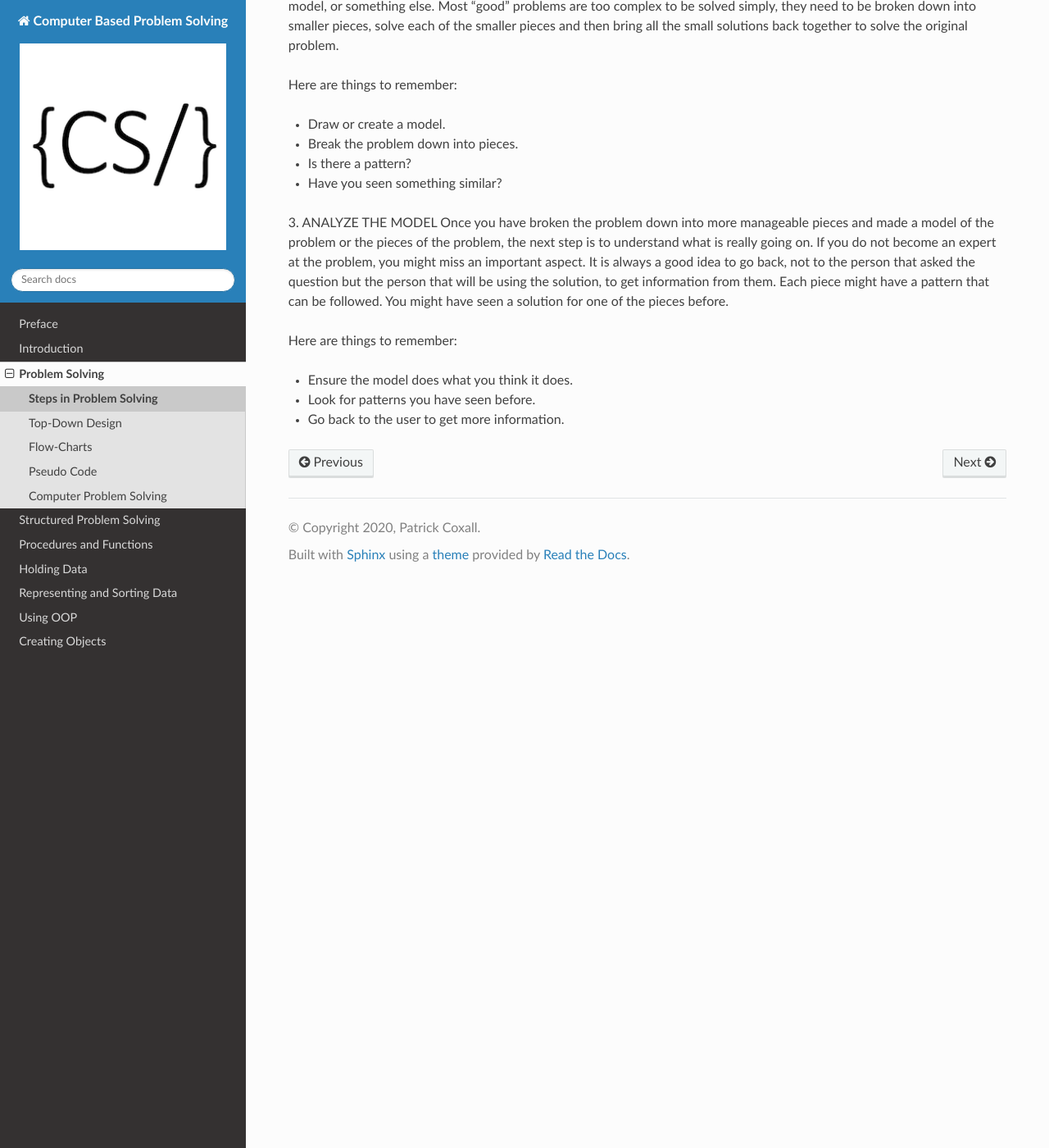
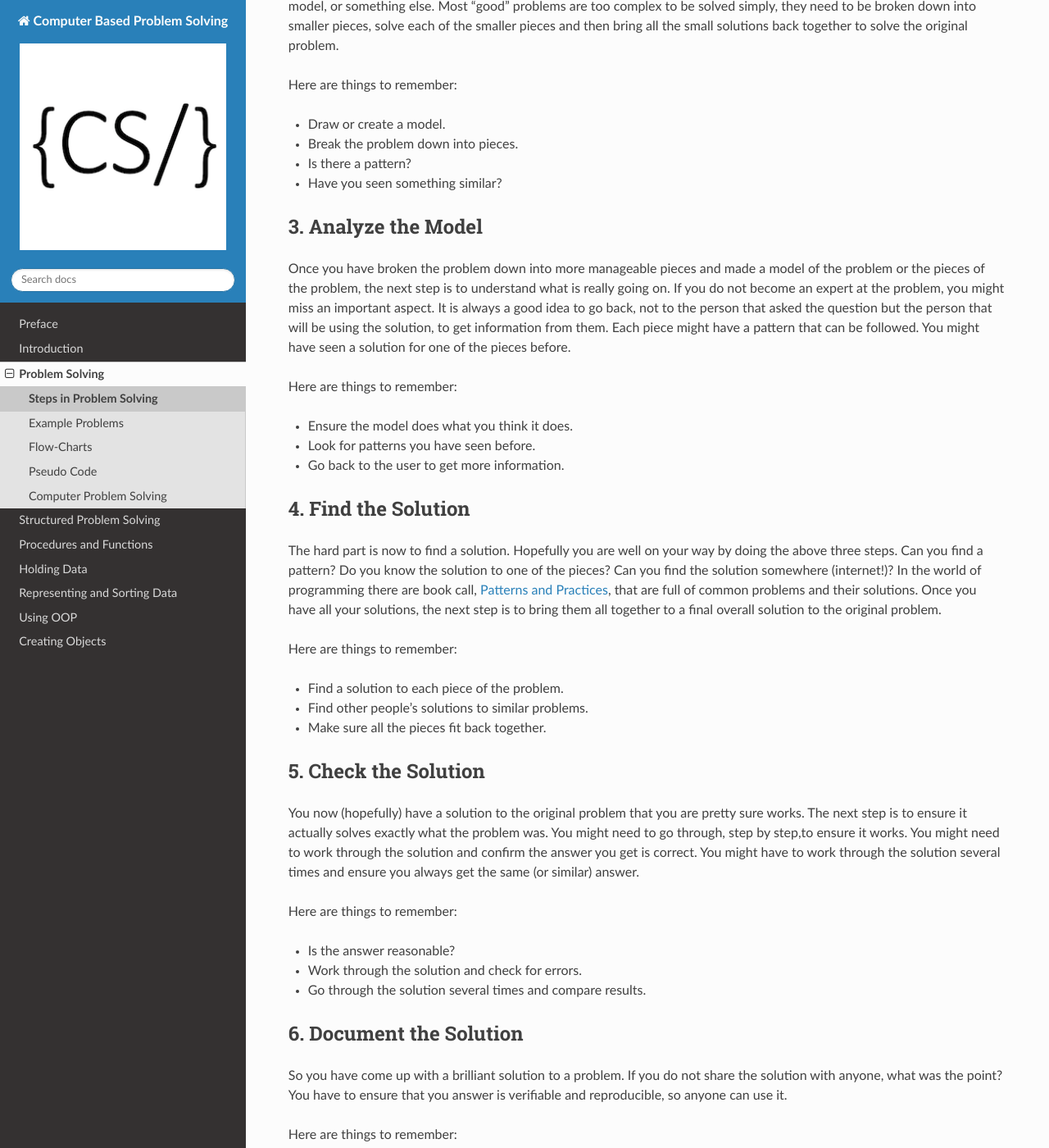
Before and after one commit to Mr-Coxall/Computer-Based-Problem-Solving, a Sphinx documentation site: the page built from docs/problem-solving/steps-in-problem-solving.rst, in a window 1280 px wide and 1400 px high, scrolled down 900 px. Shown: the whole window at 82% size. Built offline with Sphinx 7.4.7 and the Read the Docs theme 2.0.0, drawn with Linux system fonts in a browser that asks for light colours; some of the changed text lies outside the part shown.

Commit message:
Fixed up problem solving

```diff
--- a/docs/problem-solving/index.rst
+++ b/docs/problem-solving/index.rst
@@ -17,7 +17,7 @@ Computers have also revolutionized many of the ways people have solved problems
    :glob:
 
    Steps in Problem Solving <steps-in-problem-solving>
-   Top-Down Design <top-down-design>
+   Example Problems <example-problems>
    Flow-Charts <flow-charts>
    Pseudo Code <pseudo-code>
    Computer Problem Solving<computer-problem-solving>
--- a/docs/problem-solving/steps-in-problem-solving.rst
+++ b/docs/problem-solving/steps-in-problem-solving.rst
@@ -35,7 +35,8 @@ Here are things to remember:
 * Is there a pattern?
 * Have you seen something similar?
 
-3. ANALYZE THE MODEL
+3. Analyze the Model
+====================
 Once you have broken the problem down into more manageable pieces and made a model of the problem or the pieces of the problem, the next step is to understand what is really going on. If you do not become an expert at the problem, you might miss an important aspect. It is always a good idea to go back, not to the person that asked the question but the person that will be using the solution, to get information from them. Each piece might have a pattern that can be followed. You might have seen a solution for one of the pieces before.
 
 Here are things to remember:
@@ -43,3 +44,32 @@ Here are things to remember:
 * Ensure the model does what you think it does.
 * Look for patterns you have seen before.
 * Go back to the user to get more information.
+
+4. Find the Solution
+====================
+The hard part is now to find a solution. Hopefully you are well on your way by doing the above three steps. Can you find a pattern? Do you know the solution to one of the pieces? Can you find the solution somewhere (internet!)? In the world of programming there are book call, `Patterns and Practices <https://en.wikipedia.org/wiki/Software_design_pattern>`_, that are full of common problems and their solutions. Once you have all your solutions, the next step is to bring them all together to a final overall solution to the original problem.
+
+Here are things to remember:
+
+* Find a solution to each piece of the problem.
+* Find other people’s solutions to similar problems.
+* Make sure all the pieces fit back together.
+
+5. Check the Solution
+=====================
+You now (hopefully) have a solution to the original problem that you are pretty sure works. The next step is to ensure it actually solves exactly what the problem was. You might need to go through, step by step,to ensure it works. You might need to work through the solution and confirm the answer you get is correct. You might have to work through the solution several times and ensure you always get the same (or similar) answer.
+
+Here are things to remember:
+
+* Is the answer reasonable?
+* Work through the solution and check for errors.
+* Go through the solution several times and compare results.
+
+6. Document the Solution
+========================
+So you have come up with a brilliant solution to a problem. If you do not share the solution with anyone, what was the point? You have to ensure that you answer is verifiable and reproducible, so anyone can use it.
+
+Here are things to remember:
+
+* Document what the problem and solution is.
+* Ensure anyone can follow your steps.
```
Also changed, not shown: docs/problem-solving/example-problems.rst (added, +9 -0 lines).
